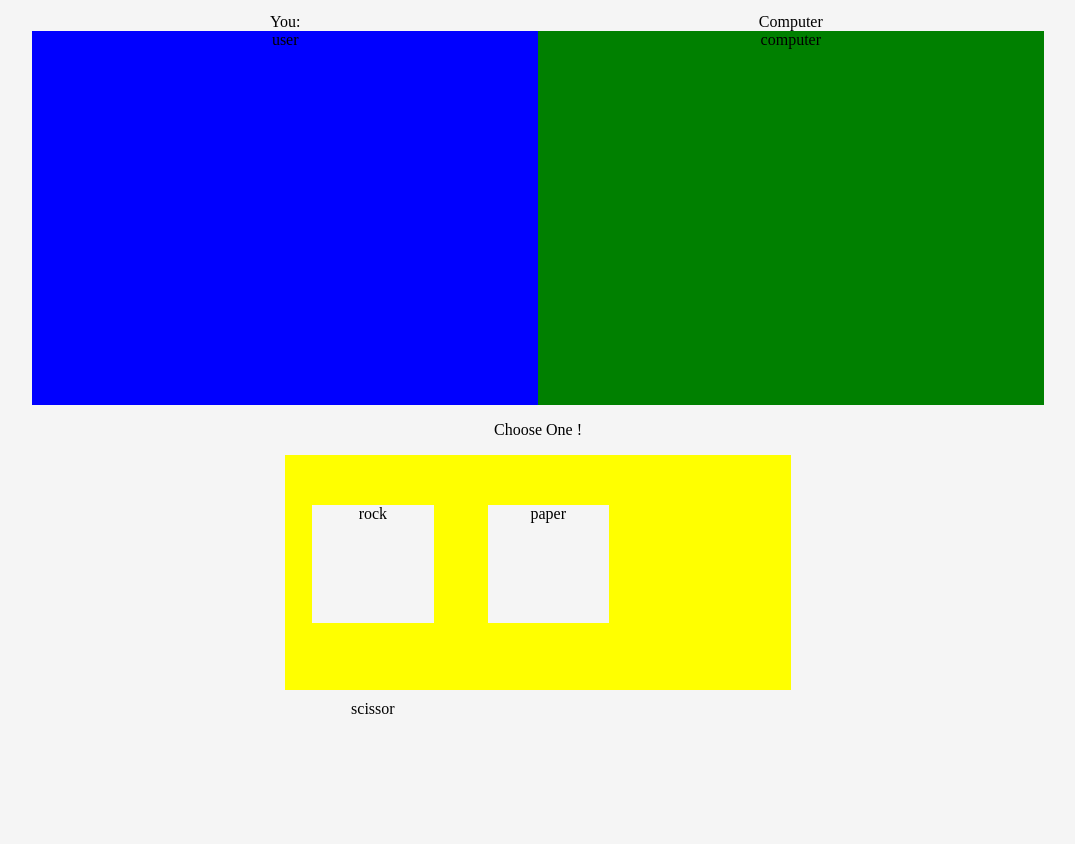
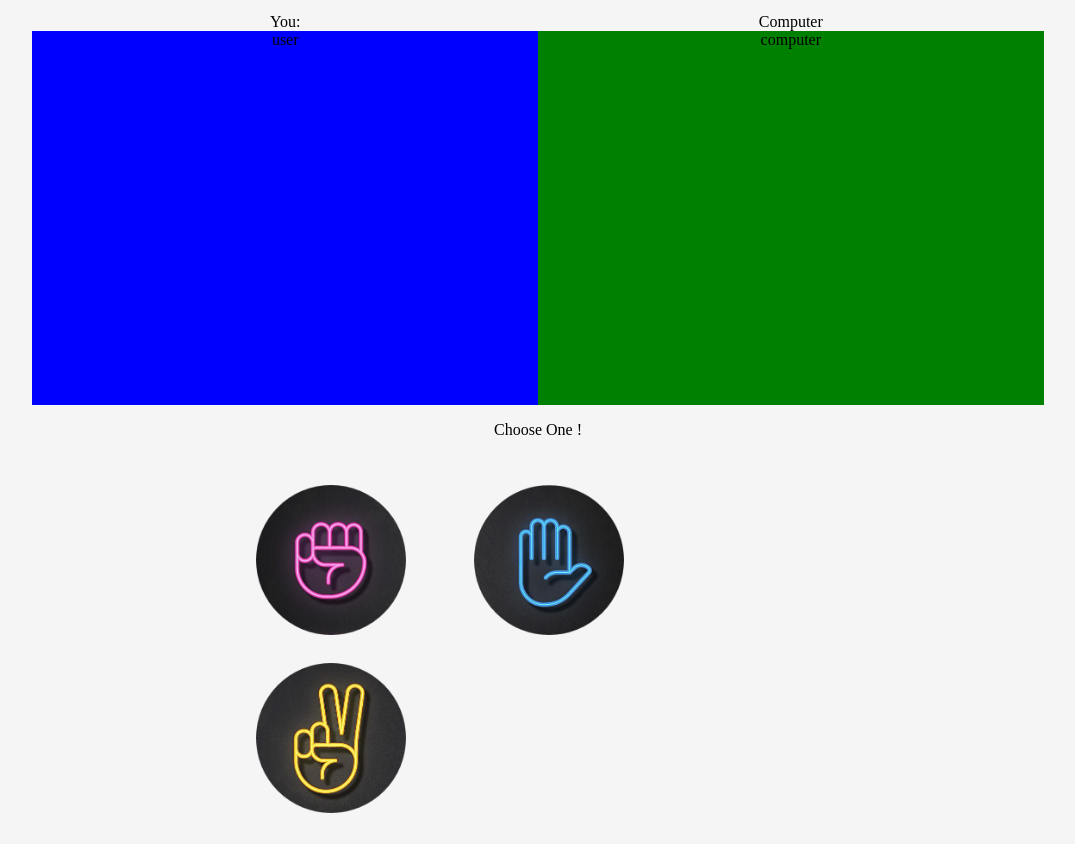
Before and after one commit to shreejal27/RockPaperScissor, a plain HTML site: page index.html in a window 1280 px wide. Shown: the part 76-920 px from the top of the page, without its empty margins (102-1177 px from the left). After the commit the page ends 889 px from the top, so only its background shows below. Drawn offline with Linux system fonts and the light colour scheme.

Commit message:
icons added

```diff
--- a/index.css
+++ b/index.css
@@ -23,16 +23,20 @@
 }
 
 #choices{
-    width: 40%;
+    width: 50%;
     height: 30%;
-    background-color: yellow;
+
 }
 
 .choice{
     float: left;
-    width: 24%;
+    width: 25%;
     height: 50%;
-    margin: 27px;
-    margin-top: 50px;
+    margin: 30px;
+}
 
+img{
+    height: 150px;
+    width: 150px;
+    border-radius: 70px;
 }
--- a/index.html
+++ b/index.html
@@ -25,10 +25,17 @@
       </div>
       <p>Choose One !</p>
       <div id="choices">
-        <div class="choice" id="rock">rock</div>
-        <div class="choice" id="paper">paper</div>
-        <div class="choice" id="scissor">scissor</div>
+        <div class="choice" id="rock">
+          <img src="icons/rock-modified.png" alt="rock" />
+        </div>
+        <div class="choice" id="paper">
+          <img src="icons/paper-modified.png" alt="paper" />
+        </div>
+        <div class="choice" id="scissor">
+          <img src="icons/scissor-modified.png" alt="scissor" />
+        </div>
       </div>
     </center>
+    <script type="text/javascript" src="index.js"></script>
   </body>
 </html>
```
Also changed, not shown: icons/paper-modified.png (added), icons/rock-modified.png (added), icons/scissor-modified.png (added).
